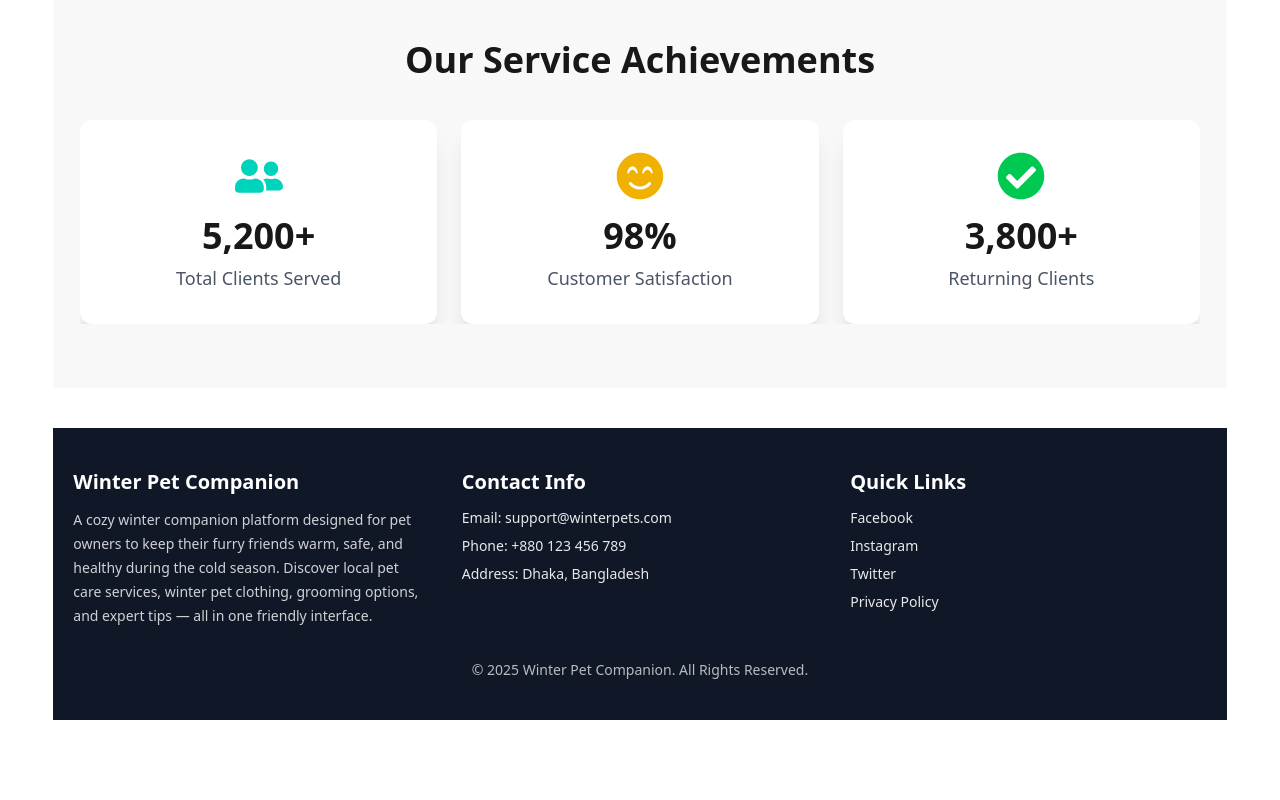
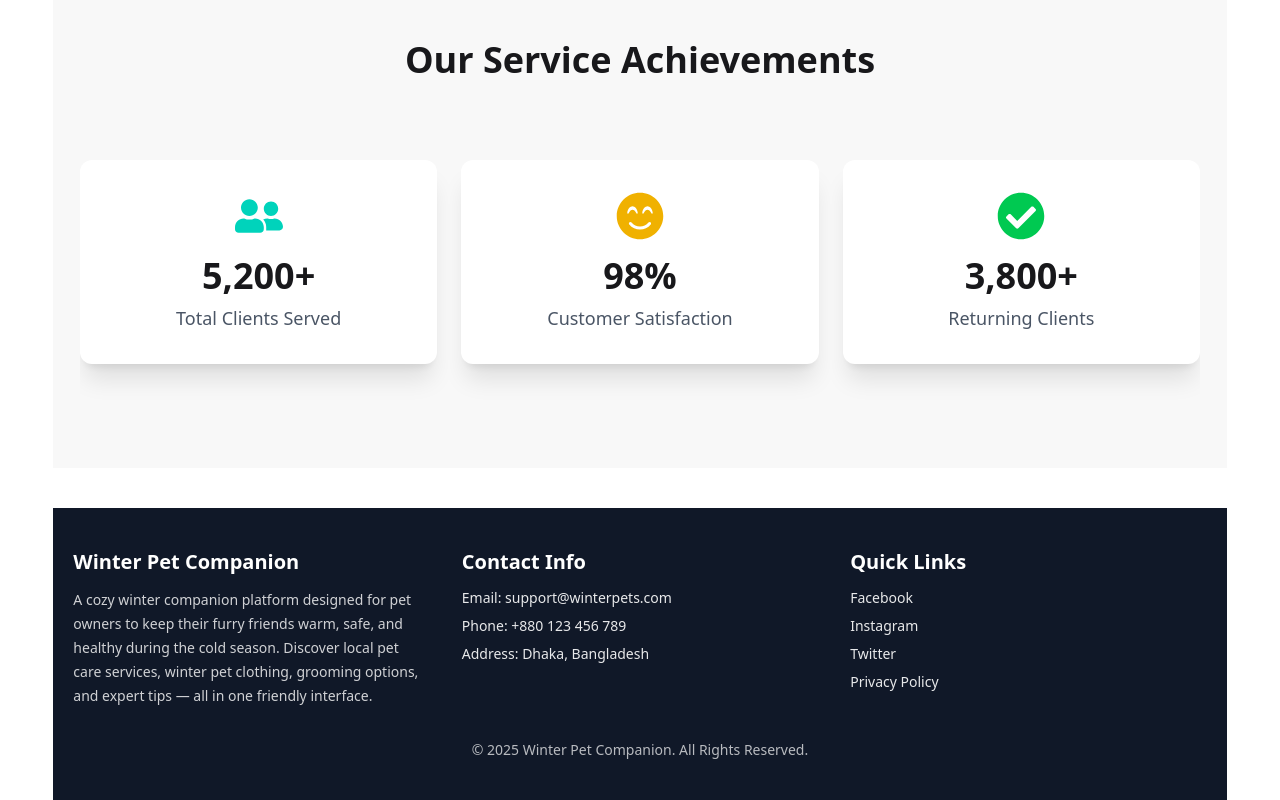
Before and after one commit to shihabsumon585/Pet-Care-in-Winter, a React (Vite) app: page / in a window 1280 px wide. Shown: the part 2980-3780 px from the top of the page. Before the commit the page ends 3700 px from the top, so only its background shows below. Built offline with nearby package versions, Linux system fonts and the light colour scheme; no server answers.

Commit message:
Checked, Deploy and adding the Live URL Link

```diff
--- a/src/components/PatientFeedback.jsx
+++ b/src/components/PatientFeedback.jsx
@@ -18,7 +18,7 @@ const PatientFeedback = () => {
                 </h2>
 
                 <div
-                    className="grid grid-cols-1 sm:grid-cols-2 md:grid-cols-3 gap-6 overflow-x-hidden"
+                    className="grid grid-cols-1 sm:grid-cols-2 md:grid-cols-3 gap-6 overflow-x-hidden py-10"
                     data-aos="fade-left"
                     data-aos-duration="1000"
                     data-aos-delay="300"
```
Also changed, not shown: firebase.json (added), 2 other files (tests, documents, lock files or other folders).
